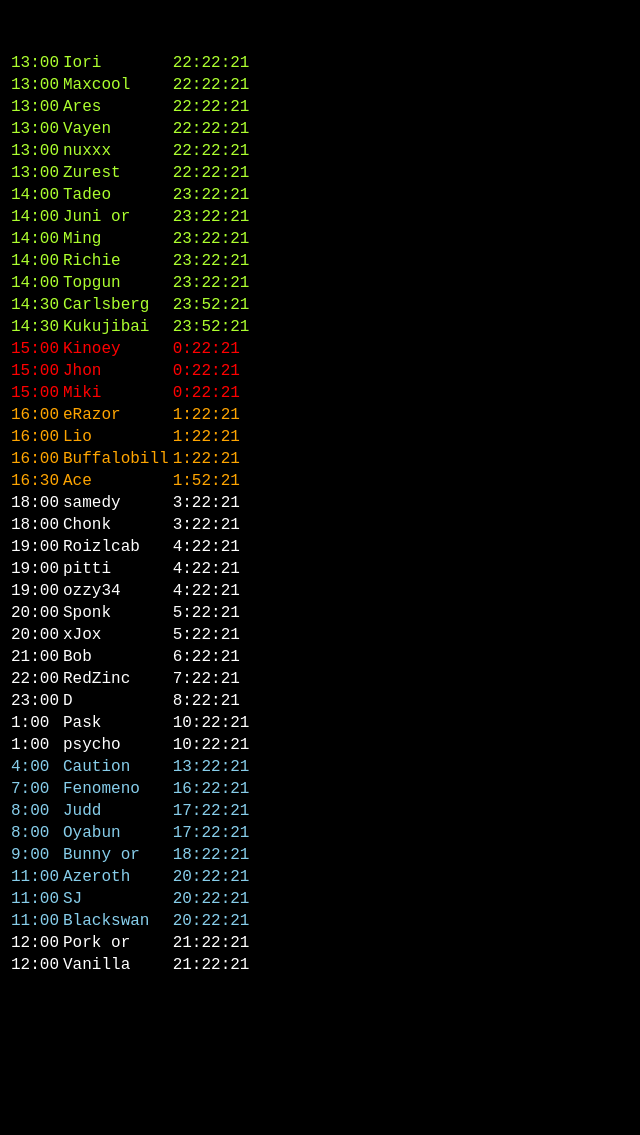
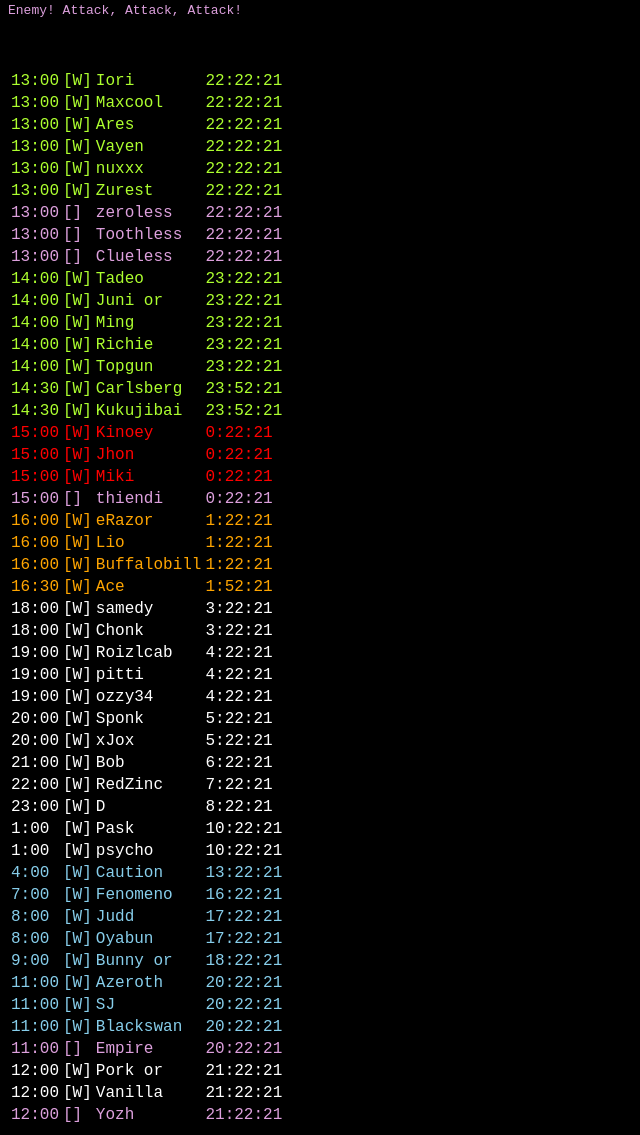
Before and after one commit to redzinc/redzinc.github.io, a plain HTML site: page worldelite.html in a window 1280 px wide. Shown: the part 157-1292 px from the top of the page, without its empty margins (0-640 px from the left). Before the commit the page ends 1142 px from the top, so only its background shows below. Drawn offline with Linux system fonts and the light colour scheme.

Commit message:
Updated to include nameless members

```diff
--- a/worldelite.html
+++ b/worldelite.html
@@ -54,55 +54,69 @@ function update()
 				var minuteCount = Math.floor((secondsTillReward - (hourCount * 60 * 60)) / 60);
 				var secondCount = secondsTillReward - ((hourCount * 60 * 60) + (minuteCount * 60));
 
-				thisCell.item(2).innerHTML = hourCount + ":" + checkTime(minuteCount) + ":" + checkTime(secondCount);
+				thisCell.item(3).innerHTML = hourCount + ":" + checkTime(minuteCount) + ":" + checkTime(secondCount);
 			}
 		}
 
 		//colour cells
 		{
 			var rowLength = oTable.rows.length;
+			var enemyTag = "[]";
 
 			for (i = 0; i < rowLength; i++)
 			{
 				var thisCell = oTable.rows.item(i).cells;
 
-				var thisResult = thisCell.item(2).innerHTML.split(":");
+				var thisResult = thisCell.item(3).innerHTML.split(":");
 
-				if(parseInt(thisResult[0]) == 0 || (parseInt(thisResult[0]) == 23 && parseInt(thisResult[1]) > 57))
+				if(thisCell.item(1).innerHTML == enemyTag)
+				{
+                    thisCell.item(0).style.color = "plum";
+					thisCell.item(1).style.color = "plum";
+                    thisCell.item(2).style.color = "plum";
+					thisCell.item(3).style.color = "plum";
+				}
+				else if(parseInt(thisResult[0]) == 0 || (parseInt(thisResult[0]) == 23 && parseInt(thisResult[1]) > 57))
 				{
                     thisCell.item(0).style.color = "red";
 					thisCell.item(1).style.color = "red";
                     thisCell.item(2).style.color = "red";
+					thisCell.item(3).style.color = "red";
 				}
 				else if(parseInt(thisResult[0]) == 1)
 				{
                     thisCell.item(0).style.color = "orange";
 					thisCell.item(1).style.color = "orange";
                     thisCell.item(2).style.color = "orange";
+                    thisCell.item(3).style.color = "orange";
 				}
 				else if(parseInt(thisResult[0]) == 2)
 				{
                     thisCell.item(0).style.color = "yellow";
 					thisCell.item(1).style.color = "yellow";
                     thisCell.item(2).style.color = "yellow";
+                    thisCell.item(3).style.color = "yellow";
 				}
 				else if(parseInt(thisResult[0]) == 23 || parseInt(thisResult[0]) == 22)
 				{
                     thisCell.item(0).style.color = "greenyellow";
 					thisCell.item(1).style.color = "greenyellow";
                     thisCell.item(2).style.color = "greenyellow";
+                    thisCell.item(3).style.color = "greenyellow";
 				}
 				else if(parseInt(thisResult[0]) <= 20 && parseInt(thisResult[0]) >= 13)
 				{
                     thisCell.item(0).style.color = "skyblue";
 					thisCell.item(1).style.color = "skyblue";
                     thisCell.item(2).style.color = "skyblue";
+                    thisCell.item(3).style.color = "skyblue";
 				}
 				else
 				{
                     thisCell.item(0).style.color = "white";
 					thisCell.item(1).style.color = "white";
                     thisCell.item(2).style.color = "white";
+                    thisCell.item(3).style.color = "white";
 				}
 			}
 		}
@@ -122,8 +136,8 @@ function update()
 					var firstCell = oTable.rows.item(i).cells;
 					var secondCell = oTable.rows.item(i + 1).cells;
 
-					var firstValues = firstCell.item(2).innerHTML.split(":");
-					var secondValues = secondCell.item(2).innerHTML.split(":");
+					var firstValues = firstCell.item(3).innerHTML.split(":");
+					var secondValues = secondCell.item(3).innerHTML.split(":");
 
                     var firstHour = parseInt(firstValues[0]);
                     var secondHour = parseInt(secondValues[0]);
@@ -141,16 +155,19 @@ function update()
 					if(firstHour > secondHour || (parseInt(firstValues[0]) == parseInt(secondValues[0]) && parseInt(firstValues[1]) > parseInt(secondValues[1])))
 					{
 						var tempTime = firstCell.item(0).innerHTML;
-						var tempName = firstCell.item(1).innerHTML;
-						var tempOffset = firstCell.item(2).innerHTML;
+						var tempGuild = firstCell.item(1).innerHTML;
+						var tempName = firstCell.item(2).innerHTML;
+						var tempOffset = firstCell.item(3).innerHTML;
 
 						firstCell.item(0).innerHTML = secondCell.item(0).innerHTML;
 						firstCell.item(1).innerHTML = secondCell.item(1).innerHTML;
 						firstCell.item(2).innerHTML = secondCell.item(2).innerHTML;
+						firstCell.item(3).innerHTML = secondCell.item(3).innerHTML;
 
 						secondCell.item(0).innerHTML = tempTime;
-						secondCell.item(1).innerHTML = tempName;
-						secondCell.item(2).innerHTML = tempOffset;
+						secondCell.item(1).innerHTML = tempGuild;
+						secondCell.item(2).innerHTML = tempName;
+						secondCell.item(3).innerHTML = tempOffset;
 
 						done = false;
 					}
@@ -189,6 +206,7 @@ function checkTime(i) {
 <font size="2" color="yellow">Waiting, attack if needed</font><br/>
 <font size="2" color="white">Inactive, fine to attack</font><br/>
 <font size="2" color="skyblue">Probably Sleeping, fine to attack</font><br/>
+<font size="2" color="plum">Enemy! Attack, Attack, Attack!</font><br/>
 </p>
 
 <p><div id="txt"></div></p>
@@ -196,214 +214,294 @@ function checkTime(i) {
 <table id="myTable">
 	<tr>
         <td>1:00</td>
+        <td>[W]</td>
         <td>Pask</td>
         <td>uninitialised</td>
     </tr>
     <tr>
         <td>1:00</td>
+        <td>[W]</td>
         <td>psycho</td>
         <td>uninitialised</td>
     </tr>
     <tr>
         <td>4:00</td>
+        <td>[W]</td>
         <td>Caution</td>
         <td>uninitialised</td>
     </tr>
 	<tr>
         <td>7:00</td>
+        <td>[W]</td>
         <td>Fenomeno</td>
         <td>uninitialised</td>
     </tr>
 	<tr>
         <td>8:00</td>
+        <td>[W]</td>
         <td>Judd</td>
         <td>uninitialised</td>
     </tr>
 	<tr>
         <td>8:00</td>
+        <td>[W]</td>
         <td>Oyabun</td>
         <td>uninitialised</td>
     </tr>
 	<tr>
         <td>9:00</td>
+        <td>[W]</td>
         <td>Bunny or</td>
         <td>uninitialised</td>
     </tr>
 	<tr>
         <td>11:00</td>
+        <td>[W]</td>
         <td>Azeroth</td>
         <td>uninitialised</td>
     </tr>
 	<tr>
         <td>11:00</td>
+        <td>[W]</td>
         <td>SJ</td>
         <td>uninitialised</td>
     </tr>
 	<tr>
         <td>11:00</td>
+        <td>[W]</td>
         <td>Blackswan</td>
         <td>uninitialised</td>
     </tr>
     <tr>
         <td>12:00</td>
+        <td>[W]</td>
         <td>Pork or</td>
         <td>uninitialised</td>
     </tr>
     <tr>
         <td>12:00</td>
+        <td>[W]</td>
         <td>Vanilla</td>
         <td>uninitialised</td>
     </tr>
 	<tr>
         <td>13:00</td>
+        <td>[W]</td>
         <td>Iori</td>
         <td>uninitialised</td>
     </tr>
 	<tr>
         <td>13:00</td>
+        <td>[W]</td>
         <td>Maxcool</td>
         <td>uninitialised</td>
     </tr>
 	<tr>
         <td>13:00</td>
+        <td>[W]</td>
         <td>Ares</td>
         <td>uninitialised</td>
     </tr>
 	<tr>
         <td>13:00</td>
+        <td>[W]</td>
         <td>Vayen</td>
         <td>uninitialised</td>
     </tr>
 	<tr>
         <td>13:00</td>
+        <td>[W]</td>
         <td>nuxxx</td>
         <td>uninitialised</td>
     </tr>
 	<tr>
         <td>13:00</td>
+        <td>[W]</td>
         <td>Zurest</td>
         <td>uninitialised</td>
     </tr>
 	<tr>
         <td>14:00</td>
+        <td>[W]</td>
         <td>Tadeo</td>
         <td>uninitialised</td>
     </tr>
 	<tr>
         <td>14:00</td>
+        <td>[W]</td>
         <td>Juni or</td>
         <td>uninitialised</td>
     </tr>
 	<tr>
         <td>14:00</td>
+        <td>[W]</td>
         <td>Ming</td>
         <td>uninitialised</td>
     </tr>
 	<tr>
         <td>14:00</td>
+        <td>[W]</td>
         <td>Richie</td>
         <td>uninitialised</td>
     </tr>
 	<tr>
         <td>14:00</td>
+        <td>[W]</td>
         <td>Topgun</td>
         <td>uninitialised</td>
     </tr>
 	<tr>
         <td>14:30</td>
+        <td>[W]</td>
         <td>Carlsberg</td>
         <td>uninitialised</td>
     </tr>
 	<tr>
         <td>14:30</td>
+        <td>[W]</td>
         <td>Kukujibai</td>
         <td>uninitialised</td>
     </tr>
 	<tr>
         <td>15:00</td>
+        <td>[W]</td>
         <td>Kinoey</td>
         <td>uninitialised</td>
     </tr>
 	<tr>
         <td>15:00</td>
+        <td>[W]</td>
         <td>Jhon</td>
         <td>uninitialised</td>
     </tr>
 	<tr>
         <td>15:00</td>
+        <td>[W]</td>
         <td>Miki</td>
         <td>uninitialised</td>
     </tr>
 	<tr>
         <td>16:00</td>
+        <td>[W]</td>
         <td>eRazor</td>
         <td>uninitialised</td>
     </tr>
 	<tr>
         <td>16:00</td>
+        <td>[W]</td>
         <td>Lio</td>
         <td>uninitialised</td>
     </tr>
 	<tr>
         <td>16:00</td>
+        <td>[W]</td>
         <td>Buffalobill</td>
         <td>uninitialised</td>
     </tr>
 	<tr>
         <td>16:30</td>
+        <td>[W]</td>
         <td>Ace</td>
         <td>uninitialised</td>
     </tr>
 	<tr>
         <td>18:00</td>
+        <td>[W]</td>
         <td>samedy</td>
         <td>uninitialised</td>
     </tr>
 	<tr>
         <td>18:00</td>
+        <td>[W]</td>
         <td>Chonk</td>
         <td>uninitialised</td>
     </tr>
 	<tr>
         <td>19:00</td>
+        <td>[W]</td>
         <td>Roizlcab</td>
         <td>uninitialised</td>
     </tr>
 	<tr>
         <td>19:00</td>
+        <td>[W]</td>
         <td>pitti</td>
         <td>uninitialised</td>
     </tr>
 	<tr>
         <td>19:00</td>
+        <td>[W]</td>
         <td>ozzy34</td>
         <td>uninitialised</td>
     </tr>
 	<tr>
         <td>20:00</td>
+        <td>[W]</td>
         <td>Sponk</td>
         <td>uninitialised</td>
     </tr>
 	<tr>
         <td>20:00</td>
+        <td>[W]</td>
         <td>xJox</td>
         <td>uninitialised</td>
     </tr>
 	<tr>
         <td>21:00</td>
+        <td>[W]</td>
         <td>Bob</td>
         <td>uninitialised</td>
     </tr>
 	<tr>
         <td>22:00</td>
+        <td>[W]</td>
         <td>RedZinc</td>
         <td>uninitialised</td>
     </tr>
 	<tr>
         <td>23:00</td>
+        <td>[W]</td>
         <td>D</td>
         <td>uninitialised</td>
     </tr>
+
+	<tr>
+        <td>11:00</td>
+        <td>[]</td>
+        <td>Empire</td>
+        <td>uninitialised</td>
+    </tr>
+	<tr>
+        <td>12:00</td>
+        <td>[]</td>
+        <td>Yozh</td>
+        <td>uninitialised</td>
+    </tr>
+	<tr>
+        <td>13:00</td>
+        <td>[]</td>
+        <td>zeroless</td>
+        <td>uninitialised</td>
+    </tr>
+	<tr>
+        <td>13:00</td>
+        <td>[]</td>
+        <td>Toothless</td>
+        <td>uninitialised</td>
+    </tr>
+	<tr>
+        <td>13:00</td>
+        <td>[]</td>
+        <td>Clueless</td>
+        <td>uninitialised</td>
+    </tr>
+	<tr>
+        <td>15:00</td>
+        <td>[]</td>
+        <td>thiendi</td>
+        <td>uninitialised</td>
+    </tr>
+
 </table>
 
 </body>
```
